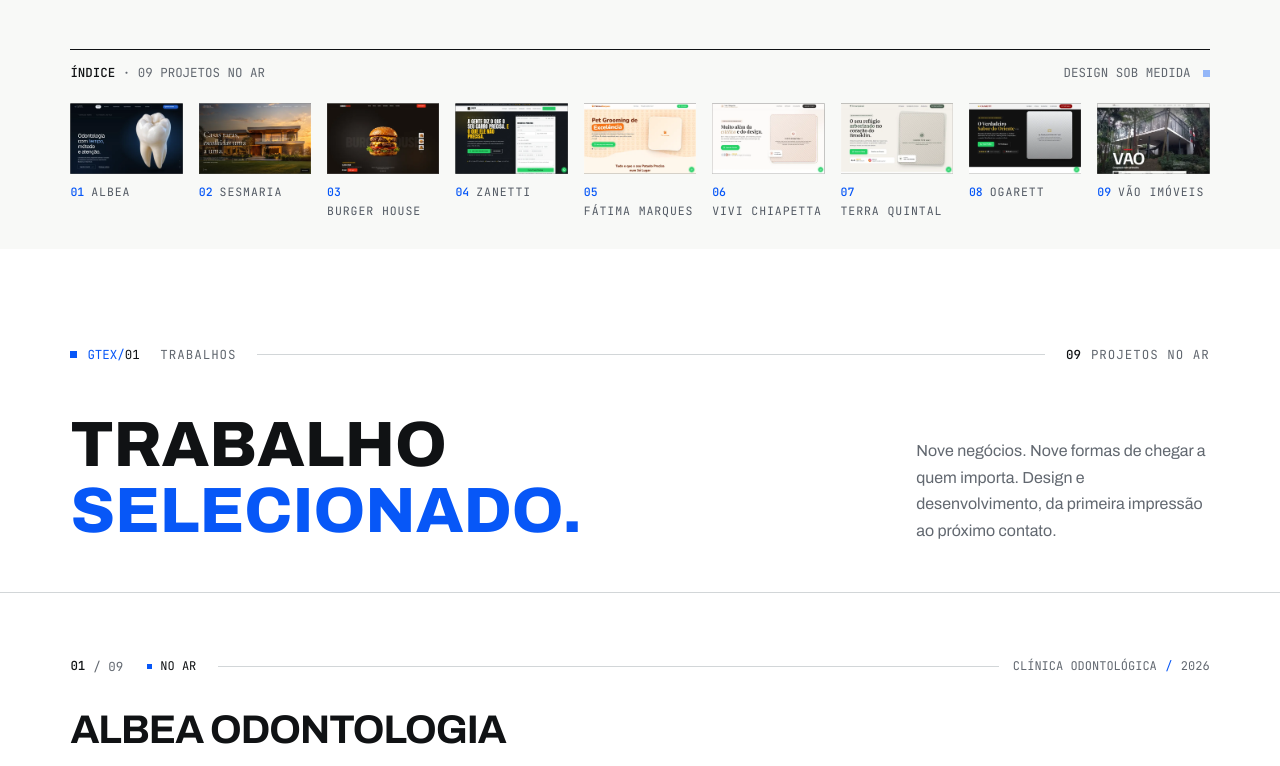
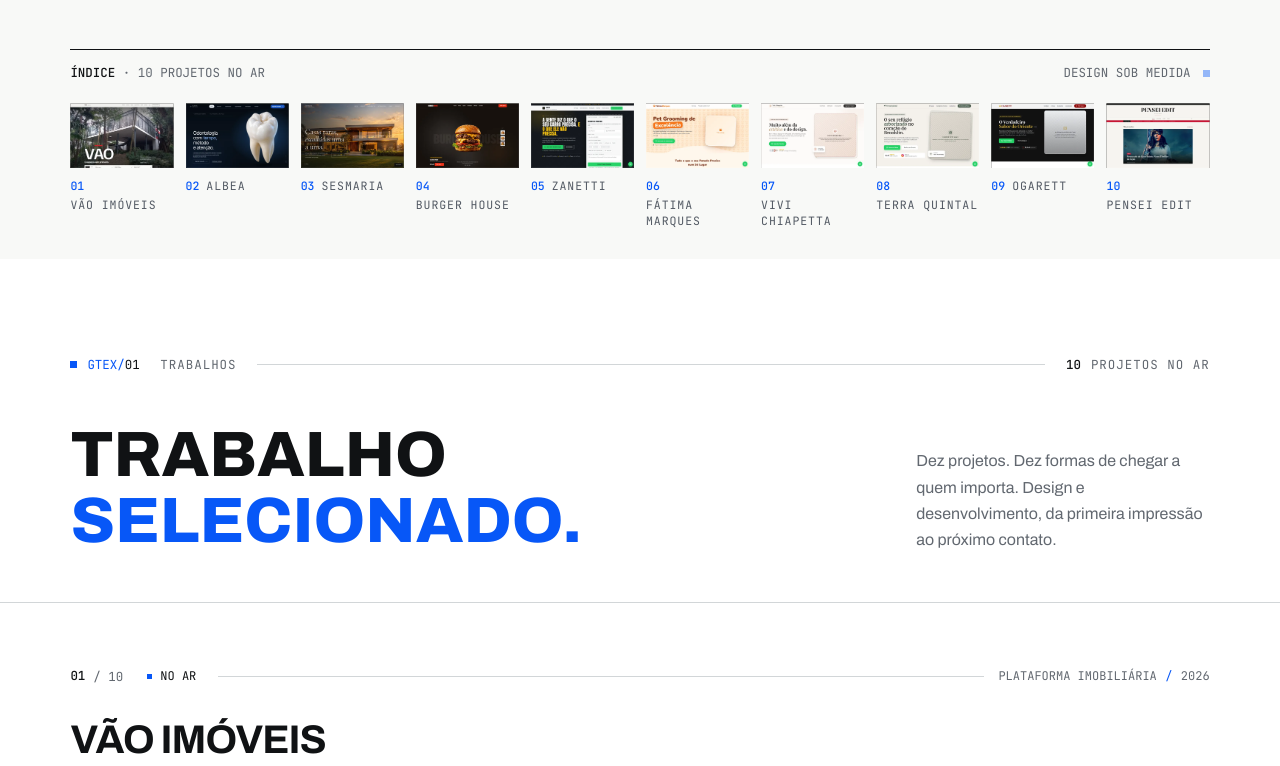
Before and after one commit to goncas0603/gtexcreative-portfolio, a plain HTML site: page index.html in a window 1280 px wide. Shown: the part 634-1400 px from the top of the page. Drawn offline with Linux system fonts and the light colour scheme; no server answers.

Commit message:
Feature Vao Imoveis first and add Pensei Edit blog

```diff
--- a/editorial.css
+++ b/editorial.css
@@ -86,7 +86,7 @@ body, body *, body *::before, body *::after { letter-spacing: 0; }
 .ticker__item { line-height: 1.5; transform: none; transition: opacity .18s ease; }
 .ticker__item.is-on { transition-delay: .18s; }
 .ticker__item.is-out { transform: none; }
-.idx__list { grid-template-columns: repeat(9, minmax(0, 1fr)); gap: 16px; }
+.idx__list { grid-template-columns: repeat(10, minmax(0, 1fr)); gap: 12px; }
 .idx__item { padding: 0; }
 .idx__img { transition: transform .35s ease; }
 .idx__img img { filter: none; }
@@ -227,7 +227,7 @@ body, body *, body *::before, body *::after { letter-spacing: 0; }
   .hero__feature-label { font-size: .72rem; }
   .hero__feature figcaption { font-size: .8rem; align-items: start; }
   .hero__feature-link { gap: 8px; }
-  .idx__list { grid-template-columns: repeat(3, minmax(0, 1fr)); gap: 18px; }
+  .idx__list { grid-template-columns: repeat(5, minmax(0, 1fr)); gap: 16px; }
   .works__title { grid-column: 1 / -1; font-size: 3.5rem; }
   .works__note { grid-column: 1 / -1; max-width: 48ch; justify-self: start; margin-top: 16px; }
   .work .work__stage { padding: 30px !important; }
@@ -284,7 +284,6 @@ body, body *, body *::before, body *::after { letter-spacing: 0; }
   .hero__feature-link { font-size: .8rem; }
   .idx__bar { gap: 12px; padding-block: 14px; }
   .idx__list { grid-template-columns: repeat(2, minmax(0, 1fr)); column-gap: 16px; row-gap: 20px; }
-  .idx__list li:last-child { grid-column: 1 / -1; }
   .idx__cap { font-size: .78rem; line-height: 1.4; }
   .idx__item { padding: 0; }
   .ticker__win { width: 30ch; }
--- a/index.html
+++ b/index.html
@@ -109,7 +109,7 @@
 
       <nav class="idx" aria-label="Índice de projetos">
         <div class="idx__bar meta">
-          <p><b>Índice</b> · 09 projetos no ar</p>
+          <p><b>Índice</b> · 10 projetos no ar</p>
           <p class="ticker" aria-label="Resposta no mesmo dia útil. Design sob medida. Desenvolvimento próprio. Do briefing ao ar.">
             <i class="sq sq--pulse" aria-hidden="true"></i>
             <span class="ticker__win" aria-hidden="true">
@@ -121,41 +121,45 @@
           </p>
         </div>
         <ol class="idx__list">
-          <li><a class="idx__item" href="#w01" style="--i:0">
+          <li><a class="idx__item" href="#w09" style="--i:0">
+            <span class="idx__img"><img src="images/work/vao-t.webp" width="560" height="350" alt="" decoding="async" fetchpriority="high"></span>
+            <span class="idx__cap meta"><b>01</b>Vão Imóveis</span>
+          </a></li>
+          <li><a class="idx__item" href="#w01" style="--i:1">
             <span class="idx__img"><img src="images/work/albea-t.webp" width="560" height="350" alt="" decoding="async" fetchpriority="high"></span>
-            <span class="idx__cap meta"><b>01</b>Albea</span>
+            <span class="idx__cap meta"><b>02</b>Albea</span>
           </a></li>
-          <li><a class="idx__item" href="#w02" style="--i:1">
+          <li><a class="idx__item" href="#w02" style="--i:2">
             <span class="idx__img"><img src="images/work/sesmaria-t.webp" width="560" height="350" alt="" decoding="async" fetchpriority="high"></span>
-            <span class="idx__cap meta"><b>02</b>Sesmaria</span>
+            <span class="idx__cap meta"><b>03</b>Sesmaria</span>
           </a></li>
-          <li><a class="idx__item" href="#w03" style="--i:2">
+          <li><a class="idx__item" href="#w03" style="--i:3">
             <span class="idx__img"><img src="images/work/burger-t.webp" width="560" height="350" alt="" decoding="async" fetchpriority="high"></span>
-            <span class="idx__cap meta"><b>03</b>Burger House</span>
+            <span class="idx__cap meta"><b>04</b>Burger House</span>
           </a></li>
-          <li><a class="idx__item" href="#w04" style="--i:3">
+          <li><a class="idx__item" href="#w04" style="--i:4">
             <span class="idx__img"><img src="images/work/zanetti-t.webp" width="560" height="350" alt="" decoding="async" fetchpriority="high"></span>
-            <span class="idx__cap meta"><b>04</b>Zanetti</span>
+            <span class="idx__cap meta"><b>05</b>Zanetti</span>
           </a></li>
-          <li><a class="idx__item" href="#w05" style="--i:4">
+          <li><a class="idx__item" href="#w05" style="--i:5">
             <span class="idx__img"><img src="images/work/petshop-t.webp" width="560" height="350" alt="" decoding="async"></span>
-            <span class="idx__cap meta"><b>05</b>Fátima Marques</span>
+            <span class="idx__cap meta"><b>06</b>Fátima Marques</span>
           </a></li>
-          <li><a class="idx__item" href="#w06" style="--i:5">
+          <li><a class="idx__item" href="#w06" style="--i:6">
             <span class="idx__img"><img src="images/work/vivi-t.webp" width="560" height="350" alt="" decoding="async"></span>
-            <span class="idx__cap meta"><b>06</b>Vivi Chiapetta</span>
+            <span class="idx__cap meta"><b>07</b>Vivi Chiapetta</span>
           </a></li>
-          <li><a class="idx__item" href="#w07" style="--i:6">
+          <li><a class="idx__item" href="#w07" style="--i:7">
             <span class="idx__img"><img src="images/work/terra-t.webp" width="560" height="350" alt="" decoding="async"></span>
-            <span class="idx__cap meta"><b>07</b>Terra Quintal</span>
+            <span class="idx__cap meta"><b>08</b>Terra Quintal</span>
           </a></li>
-          <li><a class="idx__item" href="#w08" style="--i:7">
+          <li><a class="idx__item" href="#w08" style="--i:8">
             <span class="idx__img"><img src="images/work/ogarett-t.webp" width="560" height="350" alt="" decoding="async"></span>
-            <span class="idx__cap meta"><b>08</b>Ogarett</span>
+            <span class="idx__cap meta"><b>09</b>Ogarett</span>
           </a></li>
-          <li><a class="idx__item" href="#w09" style="--i:8">
-            <span class="idx__img"><img src="images/work/vao-t.webp" width="560" height="350" alt="" decoding="async"></span>
-            <span class="idx__cap meta"><b>09</b>Vão Imóveis</span>
+          <li><a class="idx__item" href="#w10" style="--i:9">
+            <span class="idx__img"><img src="images/work/pensei-t.webp" width="560" height="350" alt="" decoding="async"></span>
+            <span class="idx__cap meta"><b>10</b>Pensei Edit</span>
           </a></li>
         </ol>
       </nav>
@@ -169,22 +173,51 @@
         <p class="meta bar__id"><i class="sq" aria-hidden="true"></i><span><span class="gx">GTEX/</span>01</span></p>
         <p class="meta bar__t">Trabalhos</p>
         <i class="bar__rule" aria-hidden="true"></i>
-        <p class="meta bar__r"><b>09</b> projetos no ar</p>
+        <p class="meta bar__r"><b>10</b> projetos no ar</p>
       </div>
       <h2 class="display works__title" id="works-title">
         <span class="line"><span>Trabalho</span></span>
         <span class="line"><span>selecionado<i class="dot">.</i></span></span>
       </h2>
-      <p class="works__note" data-reveal>Nove negócios. Nove formas de chegar a quem importa. Design e desenvolvimento, da primeira impressão ao próximo contato.</p>
+      <p class="works__note" data-reveal>Dez projetos. Dez formas de chegar a quem importa. Design e desenvolvimento, da primeira impressão ao próximo contato.</p>
     </div>
 
     <ol class="works__list">
 
+      <li class="work work--feature" id="w09">
+        <a class="work__link" href="https://vao-imoveis.vercel.app/" target="_blank" rel="noopener">
+          <div class="wrap work__grid">
+            <div class="work__slate meta">
+              <span class="work__num" aria-hidden="true"><span>01</span></span><span class="work__of" aria-hidden="true">/ 10</span>
+              <span class="work__live" data-live="https://vao-imoveis.vercel.app/"><i class="sq" aria-hidden="true"></i>No ar<span class="work__ms"></span></span>
+              <i class="work__rule" aria-hidden="true"></i>
+              <span class="work__tags">Plataforma imobiliária<i>/</i>2026</span>
+            </div>
+            <h3 class="work__name">Vão Imóveis</h3>
+            <div class="work__stage">
+              <div class="stage__move">
+                <div class="browser">
+                  <div class="browser__screen"><img src="images/work/vao-d.webp" width="1920" height="1200" alt="Site do Vão Imóveis no computador" loading="lazy" decoding="async"></div>
+                </div>
+                <div class="phone"><div class="phone__screen"><img src="images/work/vao-m.webp" width="600" height="1266" alt="Site do Vão Imóveis no celular" loading="lazy" decoding="async"></div></div>
+              </div>
+            </div>
+            <div class="work__info">
+              <p class="work__desc">Catálogo editorial com busca por tipo e região, páginas de imóveis e uma plataforma para gerir a carteira e os contatos.</p>
+              <dl class="spec">
+                <div><dt class="meta">Tipografia</dt><dd>Familjen Grotesk · Geist</dd></div>
+                <div><dt class="meta">Cor</dt><dd class="spec__sw" aria-label="Paleta: #151514, #C1272D, #F1F1EE, #D4D4CF"><span style="--c:#151514" data-hex="#151514"></span><span style="--c:#C1272D" data-hex="#C1272D"></span><span style="--c:#F1F1EE" data-hex="#F1F1EE"></span><span style="--c:#D4D4CF" data-hex="#D4D4CF"></span></dd></div>
+              </dl>
+              <span class="work__cta">Ver projeto <span class="work__arr" aria-hidden="true">↗</span><span class="sr">(abre em nova aba)</span></span>
+            </div>
+          </div>
+        </a>
+      </li>
       <li class="work work--feature" id="w01">
         <a class="work__link" href="https://albea-odontologia.vercel.app/" target="_blank" rel="noopener">
           <div class="wrap work__grid">
             <div class="work__slate meta">
-              <span class="work__num" aria-hidden="true"><span>01</span></span><span class="work__of" aria-hidden="true">/ 09</span>
+              <span class="work__num" aria-hidden="true"><span>02</span></span><span class="work__of" aria-hidden="true">/ 10</span>
               <span class="work__live" data-live="https://albea-odontologia.vercel.app/"><i class="sq" aria-hidden="true"></i>No ar<span class="work__ms"></span></span>
               <i class="work__rule" aria-hidden="true"></i>
               <span class="work__tags">Clínica odontológica<i>/</i>2026</span>
@@ -213,7 +246,7 @@
         <a class="work__link" href="https://sesmaria.vercel.app/" target="_blank" rel="noopener">
           <div class="wrap work__grid">
             <div class="work__slate meta">
-              <span class="work__num" aria-hidden="true"><span>02</span></span><span class="work__of" aria-hidden="true">/ 09</span>
+              <span class="work__num" aria-hidden="true"><span>03</span></span><span class="work__of" aria-hidden="true">/ 10</span>
               <span class="work__live" data-live="https://sesmaria.vercel.app/"><i class="sq" aria-hidden="true"></i>No ar<span class="work__ms"></span></span>
               <i class="work__rule" aria-hidden="true"></i>
               <span class="work__tags">Imobiliária de alto padrão<i>/</i>2026</span>
@@ -242,7 +275,7 @@
         <a class="work__link" href="https://burger-house-snowy-alpha.vercel.app/" target="_blank" rel="noopener">
           <div class="wrap work__grid">
             <div class="work__slate meta">
-              <span class="work__num" aria-hidden="true"><span>03</span></span><span class="work__of" aria-hidden="true">/ 09</span>
+              <span class="work__num" aria-hidden="true"><span>04</span></span><span class="work__of" aria-hidden="true">/ 10</span>
               <span class="work__live" data-live="https://burger-house-snowy-alpha.vercel.app/"><i class="sq" aria-hidden="true"></i>No ar<span class="work__ms"></span></span>
               <i class="work__rule" aria-hidden="true"></i>
               <span class="work__tags">Hamburgueria<i>/</i>2026</span>
@@ -271,7 +304,7 @@
         <a class="work__link" href="https://exemplo-1-three.vercel.app/" target="_blank" rel="noopener">
           <div class="wrap work__grid">
             <div class="work__slate meta">
-              <span class="work__num" aria-hidden="true"><span>04</span></span><span class="work__of" aria-hidden="true">/ 09</span>
+              <span class="work__num" aria-hidden="true"><span>05</span></span><span class="work__of" aria-hidden="true">/ 10</span>
               <span class="work__live" data-live="https://exemplo-1-three.vercel.app/"><i class="sq" aria-hidden="true"></i>No ar<span class="work__ms"></span></span>
               <i class="work__rule" aria-hidden="true"></i>
               <span class="work__tags">Oficina mecânica<i>/</i>2026</span>
@@ -300,7 +333,7 @@
         <a class="work__link" href="https://pet-shop-63kg.vercel.app/" target="_blank" rel="noopener">
           <div class="wrap work__grid">
             <div class="work__slate meta">
-              <span class="work__num" aria-hidden="true"><span>05</span></span><span class="work__of" aria-hidden="true">/ 09</span>
+              <span class="work__num" aria-hidden="true"><span>06</span></span><span class="work__of" aria-hidden="true">/ 10</span>
               <span class="work__live" data-live="https://pet-shop-63kg.vercel.app/"><i class="sq" aria-hidden="true"></i>No ar<span class="work__ms"></span></span>
               <i class="work__rule" aria-hidden="true"></i>
               <span class="work__tags">Banho e tosquia pet<i>/</i>2026</span>
@@ -329,7 +362,7 @@
         <a class="work__link" href="https://vivi-chiapetta.vercel.app/" target="_blank" rel="noopener">
           <div class="wrap work__grid">
             <div class="work__slate meta">
-              <span class="work__num" aria-hidden="true"><span>06</span></span><span class="work__of" aria-hidden="true">/ 09</span>
+              <span class="work__num" aria-hidden="true"><span>07</span></span><span class="work__of" aria-hidden="true">/ 10</span>
               <span class="work__live" data-live="https://vivi-chiapetta.vercel.app/"><i class="sq" aria-hidden="true"></i>No ar<span class="work__ms"></span></span>
               <i class="work__rule" aria-hidden="true"></i>
               <span class="work__tags">Clínica de sobrancelhas<i>/</i>2026</span>
@@ -358,7 +391,7 @@
         <a class="work__link" href="https://terra-quintal.vercel.app/" target="_blank" rel="noopener">
           <div class="wrap work__grid">
             <div class="work__slate meta">
-              <span class="work__num" aria-hidden="true"><span>07</span></span><span class="work__of" aria-hidden="true">/ 09</span>
+              <span class="work__num" aria-hidden="true"><span>08</span></span><span class="work__of" aria-hidden="true">/ 10</span>
               <span class="work__live" data-live="https://terra-quintal.vercel.app/"><i class="sq" aria-hidden="true"></i>No ar<span class="work__ms"></span></span>
               <i class="work__rule" aria-hidden="true"></i>
               <span class="work__tags">Restaurante e eventos<i>/</i>2026</span>
@@ -387,7 +420,7 @@
         <a class="work__link" href="https://restaurante-ogarett-rabe.vercel.app/" target="_blank" rel="noopener">
           <div class="wrap work__grid">
             <div class="work__slate meta">
-              <span class="work__num" aria-hidden="true"><span>08</span></span><span class="work__of" aria-hidden="true">/ 09</span>
+              <span class="work__num" aria-hidden="true"><span>09</span></span><span class="work__of" aria-hidden="true">/ 10</span>
               <span class="work__live" data-live="https://restaurante-ogarett-rabe.vercel.app/"><i class="sq" aria-hidden="true"></i>No ar<span class="work__ms"></span></span>
               <i class="work__rule" aria-hidden="true"></i>
               <span class="work__tags">Culinária árabe<i>/</i>2026</span>
@@ -412,36 +445,35 @@
           </div>
         </a>
       </li>
-      <li class="work work--feature" id="w09">
-        <a class="work__link" href="https://vao-imoveis.vercel.app/" target="_blank" rel="noopener">
+      <li class="work work--feature work--flip" id="w10">
+        <a class="work__link" href="https://penseiedit.blogspot.com/" target="_blank" rel="noopener">
           <div class="wrap work__grid">
             <div class="work__slate meta">
-              <span class="work__num" aria-hidden="true"><span>09</span></span><span class="work__of" aria-hidden="true">/ 09</span>
-              <span class="work__live" data-live="https://vao-imoveis.vercel.app/"><i class="sq" aria-hidden="true"></i>No ar<span class="work__ms"></span></span>
+              <span class="work__num" aria-hidden="true"><span>10</span></span><span class="work__of" aria-hidden="true">/ 10</span>
+              <span class="work__live" data-live="https://penseiedit.blogspot.com/"><i class="sq" aria-hidden="true"></i>No ar<span class="work__ms"></span></span>
               <i class="work__rule" aria-hidden="true"></i>
-              <span class="work__tags">Plataforma imobiliária<i>/</i>2026</span>
+              <span class="work__tags">Blog editorial<i>/</i>2026</span>
             </div>
-            <h3 class="work__name">Vão Imóveis</h3>
+            <h3 class="work__name">Pensei Edit</h3>
             <div class="work__stage">
               <div class="stage__move">
                 <div class="browser">
-                  <div class="browser__screen"><img src="images/work/vao-d.webp" width="1920" height="1200" alt="Site do Vão Imóveis no computador" loading="lazy" decoding="async"></div>
+                  <div class="browser__screen"><img src="images/work/pensei-d.webp" width="1920" height="1200" alt="Blog Pensei Edit no computador" loading="lazy" decoding="async"></div>
                 </div>
-                <div class="phone"><div class="phone__screen"><img src="images/work/vao-m.webp" width="600" height="1266" alt="Site do Vão Imóveis no celular" loading="lazy" decoding="async"></div></div>
+                <div class="phone"><div class="phone__screen"><img src="images/work/pensei-m.webp" width="600" height="1266" alt="Blog Pensei Edit no celular" loading="lazy" decoding="async"></div></div>
               </div>
             </div>
             <div class="work__info">
-              <p class="work__desc">Catálogo editorial com busca por tipo e região, páginas de imóveis e uma plataforma para gerir a carteira e os contatos.</p>
+              <p class="work__desc">Um blog de opinião com linguagem de revista: destaques, notícias e artigos de cinema, moda e livros organizados para a leitura.</p>
               <dl class="spec">
-                <div><dt class="meta">Tipografia</dt><dd>Familjen Grotesk · Geist</dd></div>
-                <div><dt class="meta">Cor</dt><dd class="spec__sw" aria-label="Paleta: #151514, #C1272D, #F1F1EE, #D4D4CF"><span style="--c:#151514" data-hex="#151514"></span><span style="--c:#C1272D" data-hex="#C1272D"></span><span style="--c:#F1F1EE" data-hex="#F1F1EE"></span><span style="--c:#D4D4CF" data-hex="#D4D4CF"></span></dd></div>
+                <div><dt class="meta">Tipografia</dt><dd>Fraunces · Newsreader · Jost</dd></div>
+                <div><dt class="meta">Cor</dt><dd class="spec__sw" aria-label="Paleta: #0F0F0F, #C8102E, #F6F4F0, #DCD9D3"><span style="--c:#0F0F0F" data-hex="#0F0F0F"></span><span style="--c:#C8102E" data-hex="#C8102E"></span><span style="--c:#F6F4F0" data-hex="#F6F4F0"></span><span style="--c:#DCD9D3" data-hex="#DCD9D3"></span></dd></div>
               </dl>
               <span class="work__cta">Ver projeto <span class="work__arr" aria-hidden="true">↗</span><span class="sr">(abre em nova aba)</span></span>
             </div>
           </div>
         </a>
       </li>
-
     </ol>
   </section>
 
@@ -469,7 +501,7 @@
           <p data-reveal>Sem prazos eternos e sem jargão técnico desnecessário. Você fala direto comigo, do briefing ao site no ar.</p>
         </div>
         <dl class="figs">
-          <div data-reveal><dt class="meta">Projetos no ar</dt><dd>09</dd></div>
+          <div data-reveal><dt class="meta">Projetos no ar</dt><dd>10</dd></div>
           <div data-reveal><dt class="meta">Países · Brasil e Portugal</dt><dd>02</dd></div>
           <div data-reveal><dt class="meta">Pessoa, do briefing ao ar</dt><dd>01</dd></div>
         </dl>
```
Also changed, not shown: images/work/pensei-d.webp (added), images/work/pensei-m.webp (added), images/work/pensei-t.webp (added).
